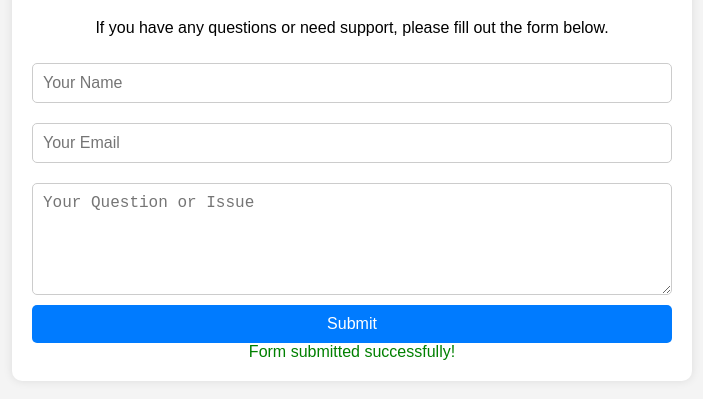
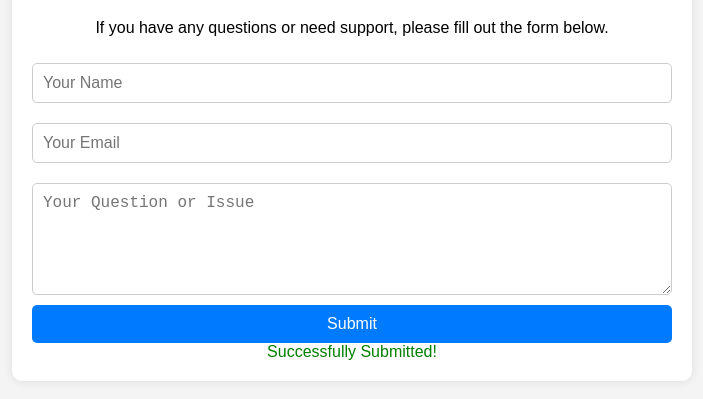
Before and after one commit to safvanmc/helix_piller_support, a plain HTML site: page index.html in a window 1280 px wide. Both pictures are taken after typing "Sample", "name@example.com", "Sample" into the empty fields and a click on the button "Submit". Shown: the part 131-530 px from the top of the page, without its empty margins (288-991 px from the left). Drawn offline with Linux system fonts and the light colour scheme.

Commit message:
Update index.html

```diff
--- a/index.html
+++ b/index.html
@@ -63,7 +63,7 @@
         </form>
 
         <div id="loading" style="display: none;">Loading...</div>
-        <div id="success-message" style="display: none; color: green;">Form submitted successfully!</div>
+        <div id="success-message" style="display: none; color: green;">Successfully Submitted!</div>
     </div>
 
     <script>
```
